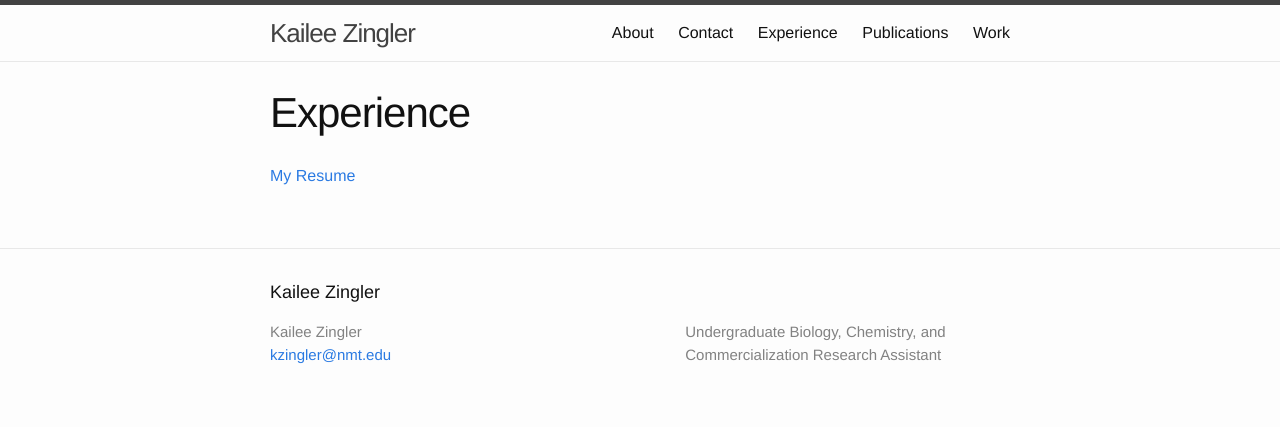
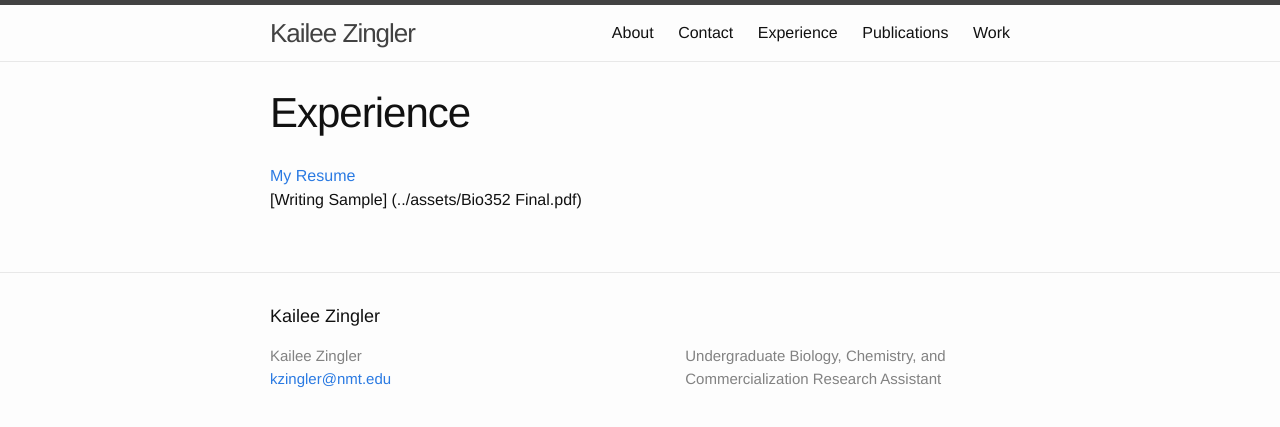
Before and after one commit to kzingler/kzingler.github.io, a Jekyll site: the page built from experience.md, in a window 1280 px wide. Shown: the top 427 px of the page. Built offline with Jekyll 4.4.1, drawn with Linux system fonts in a browser that asks for light colours.

Commit message:
added writing sample

```diff
--- a/experience.md
+++ b/experience.md
@@ -4,3 +4,4 @@ title: Experience
 permalink: /experience/
 ---
 [My Resume](../assets/resumekzing.pdf)
+[Writing Sample] (../assets/Bio352 Final.pdf)
```
Also changed, not shown: 1 other file.
